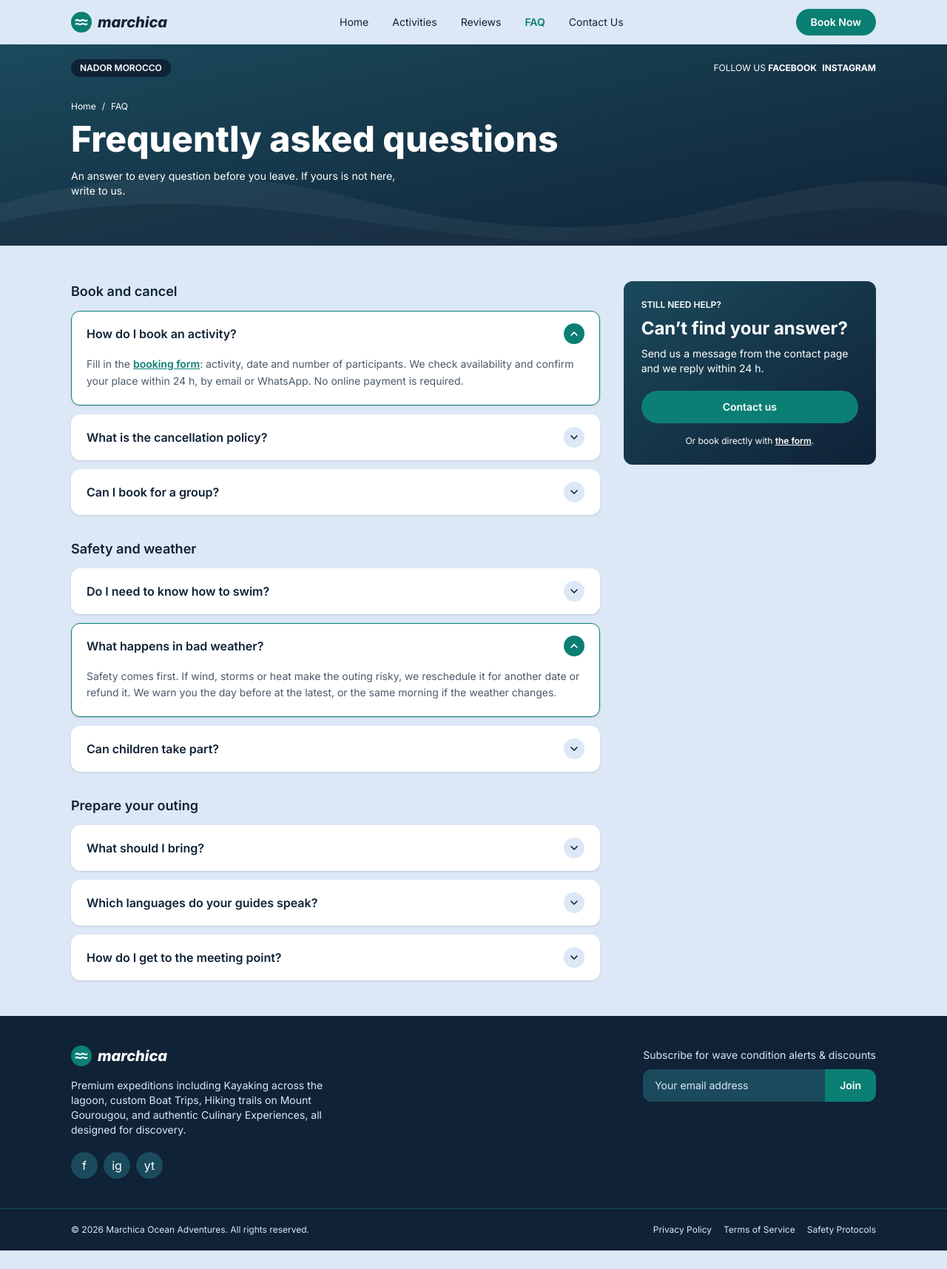
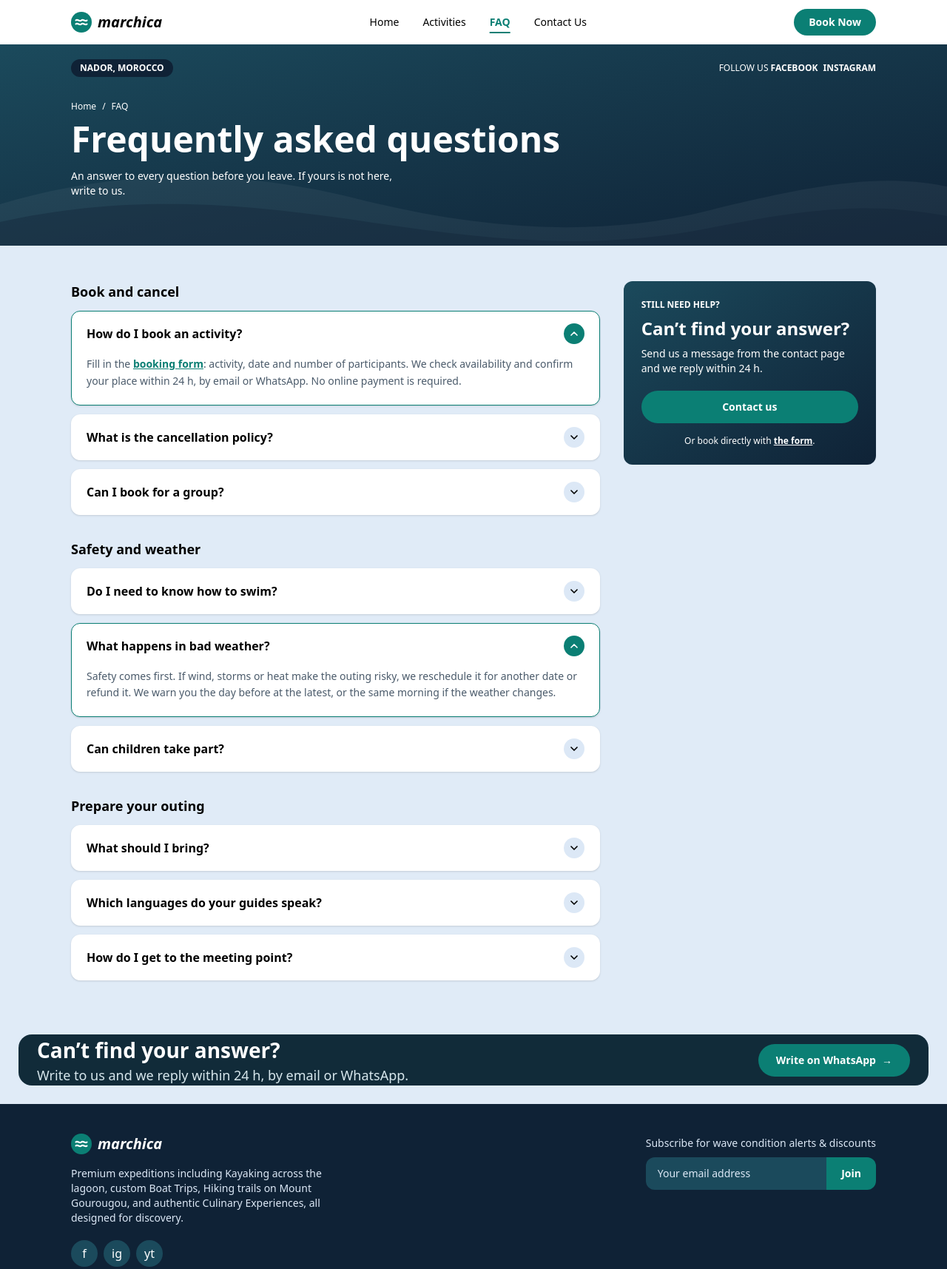
Before and after one commit to bahaeAether/Marchica-Trips, a website: page src/pages/faq.html in a window 1280 px wide. Shown: the top 1715 px of the page at 74% size. Before the commit the page ends 1690 px from the top, so only its background shows below. Drawn offline with nearby package versions, Linux system fonts and the light colour scheme.

Commit message:
mise a jour

```diff
--- a/src/pages/faq.html
+++ b/src/pages/faq.html
@@ -10,46 +10,36 @@
 
 
 </head>
-<body class="bg-[#dce8f6] font-[Inter,sans-serif] text-[#0f2236]">
+<body class="bg-[#E0EBF7]">
 
-  <a href="#content" class="sr-only focus:not-sr-only focus:absolute focus:left-2 focus:top-2 focus:z-50 focus:rounded-lg focus:bg-[#0f2236] focus:px-4 focus:py-2 focus:text-white">
-    Skip to main content
-  </a>
+  <a href="#main" class="sr-only focus:not-sr-only focus:absolute focus:left-2 focus:top-2 focus:z-50 focus:rounded-lg focus:bg-white focus:px-4 focus:py-2">Skip to content</a>
 
-  <header class="bg-[#dce8f6]">
+  <header class="bg-white">
     <div class="mx-auto flex max-w-6xl items-center justify-between gap-4 px-4 py-3 lg:px-8">
       <a href="/index.html" class="flex items-center gap-2 text-xl font-extrabold italic">
-        <svg aria-hidden="true" viewBox="0 0 24 24" fill="none" stroke="currentColor" stroke-width="2.5" stroke-linecap="round" class="h-7 w-7 rounded-full bg-[#0b7f74] p-1 text-white">
-      <path d="M3 9c3-3 6 3 9 0s6 3 9 0M3 15c3-3 6 3 9 0s6 3 9 0"/>
-    </svg>
+        <svg aria-hidden="true" viewBox="0 0 24 24" fill="none" stroke="currentColor" stroke-width="2.5" stroke-linecap="round" class="h-7 w-7 rounded-full bg-[#0b7f74] p-1 text-white"><path d="M3 9c3-3 6 3 9 0s6 3 9 0M3 15c3-3 6 3 9 0s6 3 9 0" /></svg>
         marchica
       </a>
       <nav aria-label="Main navigation" class="hidden md:block">
         <ul class="flex gap-8 text-sm">
           <li><a href="/index.html">Home</a></li>
           <li><a href="activities.html">Activities</a></li>
-          <li><a href="#">Reviews</a></li>
-          <li><a href="faq.html" aria-current="page" class="font-semibold text-[#0b7f74]">FAQ</a></li>
-          <li><a href="#">Contact Us</a></li>
+          <li><a href="faq.html" aria-current="page" class="font-bold text-[#0b7f74] underline decoration-2 underline-offset-8">FAQ</a></li>
+          <li><a href="#contact">Contact Us</a></li>
         </ul>
       </nav>
       <div class="flex items-center gap-2">
-        <a href="booking.html" class="rounded-full bg-[#0b7f74] px-5 py-2 text-sm font-semibold text-white hover:bg-[#1b4a5c]">
-          Book Now
-        </a>
+        <a href="booking.html" class="rounded-full bg-[#0b7f74] px-5 py-2 text-sm font-semibold text-white hover:bg-[#1b4a5c]">Book Now</a>
         <details class="relative md:hidden">
-          <summary aria-label="Open menu" class="flex h-11 w-11 cursor-pointer list-none items-center justify-center rounded-lg border border-[#0f2236]">
-            <svg aria-hidden="true" viewBox="0 0 24 24" fill="none" stroke="currentColor" stroke-width="2" stroke-linecap="round" class="h-6 w-6">
-      <path d="M4 6h16M4 12h16M4 18h16"/>
-    </svg>
+          <summary aria-label="Open menu" class="flex h-11 w-11 cursor-pointer list-none [&::-webkit-details-marker]:hidden items-center justify-center rounded-lg border border-[#0f2236]">
+            <svg aria-hidden="true" viewBox="0 0 24 24" fill="none" stroke="currentColor" stroke-width="2" stroke-linecap="round" class="h-6 w-6"><path d="M4 6h16M4 12h16M4 18h16" /></svg>
           </summary>
           <nav aria-label="Mobile navigation" class="absolute right-0 top-full z-40 mt-2 w-56 rounded-xl bg-white p-2 shadow">
             <ul>
               <li><a href="/index.html" class="block rounded-lg px-4 py-3 hover:bg-[#dce8f6]">Home</a></li>
               <li><a href="activities.html" class="block rounded-lg px-4 py-3 hover:bg-[#dce8f6]">Activities</a></li>
-              <li><a href="#" class="block rounded-lg px-4 py-3 hover:bg-[#dce8f6]">Reviews</a></li>
-              <li><a href="faq.html" aria-current="page" class="block rounded-lg px-4 py-3 font-semibold text-[#0b7f74] hover:bg-[#dce8f6]">FAQ</a></li>
-              <li><a href="#" class="block rounded-lg px-4 py-3 hover:bg-[#dce8f6]">Contact Us</a></li>
+              <li><a href="faq.html" aria-current="page" class="block rounded-lg bg-[#dce8f6] px-4 py-3 font-bold text-[#0a6b62]">FAQ</a></li>
+              <li><a href="#contact" class="block rounded-lg px-4 py-3 hover:bg-[#dce8f6]">Contact Us</a></li>
             </ul>
           </nav>
         </details>
@@ -64,7 +54,7 @@
     </svg>
     <div class="relative mx-auto max-w-6xl px-4 pb-12 pt-5 lg:px-8 lg:pb-16">
       <div class="flex items-center justify-between text-xs uppercase">
-        <p class="rounded-full bg-[#0f2236] px-3 py-1 font-semibold">Nador Morocco</p>
+        <p class="rounded-full bg-[#0f2236] px-3 py-1 font-semibold">Nador, Morocco</p>
         <p class="hidden sm:block">
           Follow us
           <a href="#" class="font-bold hover:underline">Facebook</a>
@@ -214,13 +204,24 @@
 
   </main>
 
+  <section id="contact" class="m-[25px] rounded-[18px] bg-[#112B39]">
+    <div class="m-[25px] flex flex-col items-start justify-between gap-4 md:flex-row md:items-center">
+      <div>
+        <h2 class="text-[28px] font-bold text-[#ffffff]">Can’t find your answer?</h2>
+        <p class="text-[18px] text-[#D6E6EC]">Write to us and we reply within 24 h, by email or WhatsApp.</p>
+      </div>
+      <a href="https://wa.me/212600000000" target="_blank" rel="noopener" class="flex items-center gap-2 rounded-full bg-[#0b7f74] px-6 py-3 text-sm font-bold text-white hover:bg-[#1b4a5c]">
+        Write on WhatsApp <span aria-hidden="true">&rarr;</span>
+        <span class="sr-only">(opens in a new tab)</span>
+      </a>
+    </div>
+  </section>
+
   <footer class="bg-[#0f2236] text-white">
     <div class="mx-auto grid max-w-6xl gap-8 px-4 py-10 md:grid-cols-2 lg:px-8">
       <div>
         <a href="/index.html" class="flex items-center gap-2 text-xl font-extrabold italic">
-          <svg aria-hidden="true" viewBox="0 0 24 24" fill="none" stroke="currentColor" stroke-width="2.5" stroke-linecap="round" class="h-7 w-7 rounded-full bg-[#0b7f74] p-1 text-white">
-      <path d="M3 9c3-3 6 3 9 0s6 3 9 0M3 15c3-3 6 3 9 0s6 3 9 0"/>
-    </svg>
+          <svg aria-hidden="true" viewBox="0 0 24 24" fill="none" stroke="currentColor" stroke-width="2.5" stroke-linecap="round" class="h-7 w-7 rounded-full bg-[#0b7f74] p-1 text-white"><path d="M3 9c3-3 6 3 9 0s6 3 9 0M3 15c3-3 6 3 9 0s6 3 9 0" /></svg>
           marchica
         </a>
         <p class="mt-4 max-w-sm text-sm text-[#dce8f6]">
@@ -235,8 +236,7 @@
       <form aria-labelledby="news-title" class="md:justify-self-end">
         <label id="news-title" for="email" class="text-sm text-[#dce8f6]">Subscribe for wave condition alerts &amp; discounts</label>
         <div class="mt-2 flex">
-          <input id="email" name="email" type="email" required autocomplete="email" placeholder="Your email address"
-                 class="min-w-0 flex-1 rounded-l-xl bg-[#1b4a5c] px-4 py-3 text-sm text-white placeholder:text-[#dce8f6]">
+          <input id="email" name="email" type="email" required autocomplete="email" placeholder="Your email address" class="min-w-0 flex-1 rounded-l-xl bg-[#1b4a5c] px-4 py-3 text-sm text-white placeholder:text-[#dce8f6]" />
           <button type="submit" class="rounded-r-xl bg-[#0b7f74] px-5 text-sm font-semibold text-white hover:bg-[#1b4a5c]">Join</button>
         </div>
       </form>
@@ -251,8 +251,6 @@
         </ul>
       </div>
     </div>
-
   </footer>
-
 </body>
 </html>
```
Also changed, not shown: index.html (+2 -4 lines), vite.config.ts (+8 -0 lines).
